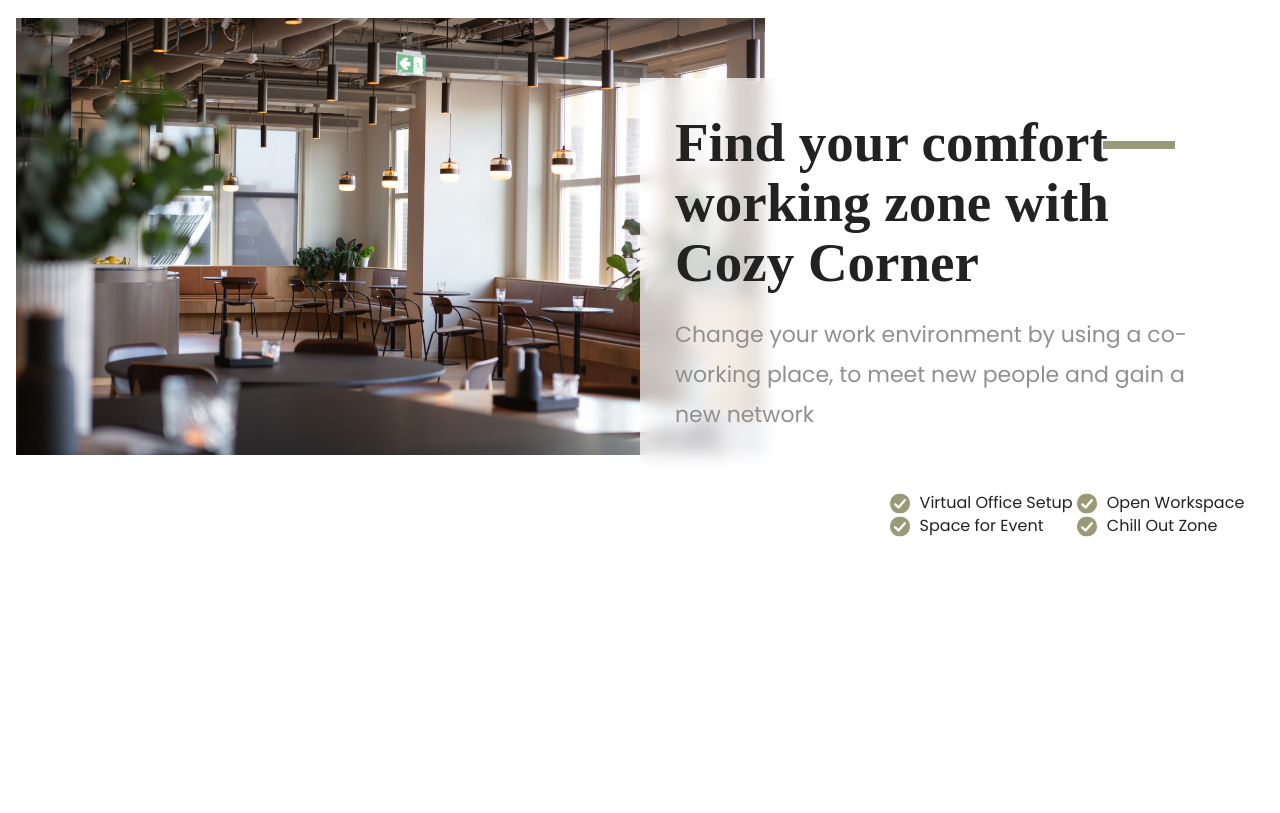
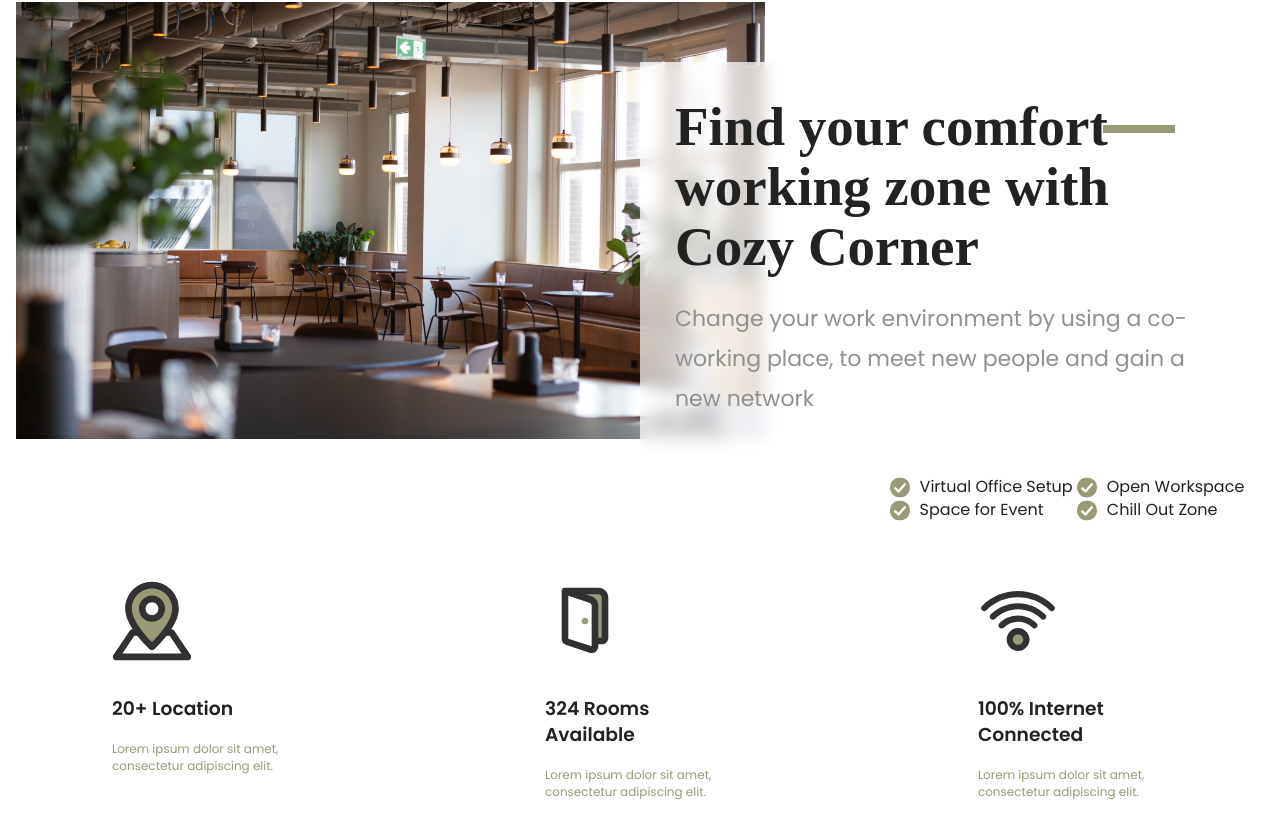
Before and after one commit to JCMeloza/CSSCoworkingSpace, a website built with webpack: page index.html in a window 1280 px wide. Shown: the part 108-921 px from the top of the page. Before the commit the page ends 800 px from the top, so only its background shows below. Built offline with nearby package versions, Linux system fonts and the light colour scheme; files whose address does not match are found by name; a web font is replaced by a local one.

Commit message:
Agregar sección de información sobre coworking con artículos y estilos correspondientes

```diff
--- a/css/style.css
+++ b/css/style.css
@@ -267,7 +267,8 @@ body {
   max-width: var(--max-width);
   margin-left: auto;
   margin-right: auto;
-  padding: 16px;
+  padding-left: 16px;
+  padding-right: 16px;
   box-sizing: border-box;
 }
 
@@ -397,3 +398,33 @@ section.hero {
   background-size: 20px;
   padding-left: 30px;
 }
+section.coworking_info {
+  display:  flex;
+  justify-content: space-between;
+  gap: 224px;
+  padding-left: 96px;
+  padding-right: 96px;
+
+}
+section.coworking_info article {
+  width: 18%;
+  box-sizing: border-box;
+}
+
+section.coworking_info article img {
+  width: 80px;
+  margin-bottom: 16px;
+}
+section.coworking_info article p {
+  font-family: var(--primary-font);
+  font-size: 12px;
+  font-weight: 300;
+  color: var(--color-brown);
+}
+
+.cowrking_info h3 {
+  margin: 0;
+  font-size: 18px;
+  font-weight: 500;
+  margin-bottom: 16px;
+}
--- a/index.html
+++ b/index.html
@@ -67,9 +67,25 @@
             <li>Space for Event</li>
             <li>Chill Out Zone</li>
           </ul>
-
         </div>
       </div>
+    </section>
+    <section class="coworking_info">
+      <article>
+        <img src="img/icon-location.svg" alt="">
+        <h3>20+ Location</h3>
+        <p>Lorem ipsum dolor sit amet, consectetur adipiscing elit.</p>
+      </article>
+      <article>
+        <img src="img/icon-room.svg" alt="">
+        <h3>324 Rooms Available</h3>
+        <p>Lorem ipsum dolor sit amet, consectetur adipiscing elit.</p>
+      </article>
+      <article>
+        <img src="img/icon-wifi.svg" alt="">
+        <h3>100% Internet Connected</h3>
+        <p>Lorem ipsum dolor sit amet, consectetur adipiscing elit.</p>
+      </article>
     </section>
   </div>
 
```
